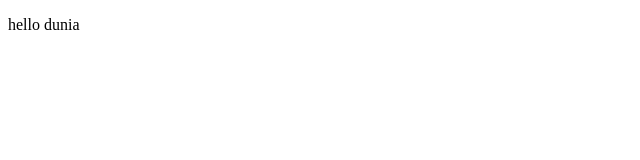
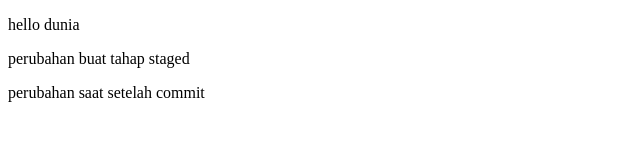
Before and after one commit to hamzahmhmmd/test-import, a plain HTML site: page index.html in a window 1280 px wide. Shown: the whole page, without its empty margins (0-640 px from the left). Drawn offline with Linux system fonts and the light colour scheme.

Commit message:
percobaan downgrade versi

```diff
--- a/index.html
+++ b/index.html
@@ -6,5 +6,7 @@
 </head>
 <body>
 	<p>hello dunia</p>
+	<p>perubahan buat tahap staged</p>
+	<p>perubahan saat setelah commit</p>
 </body>
 </html>
```
